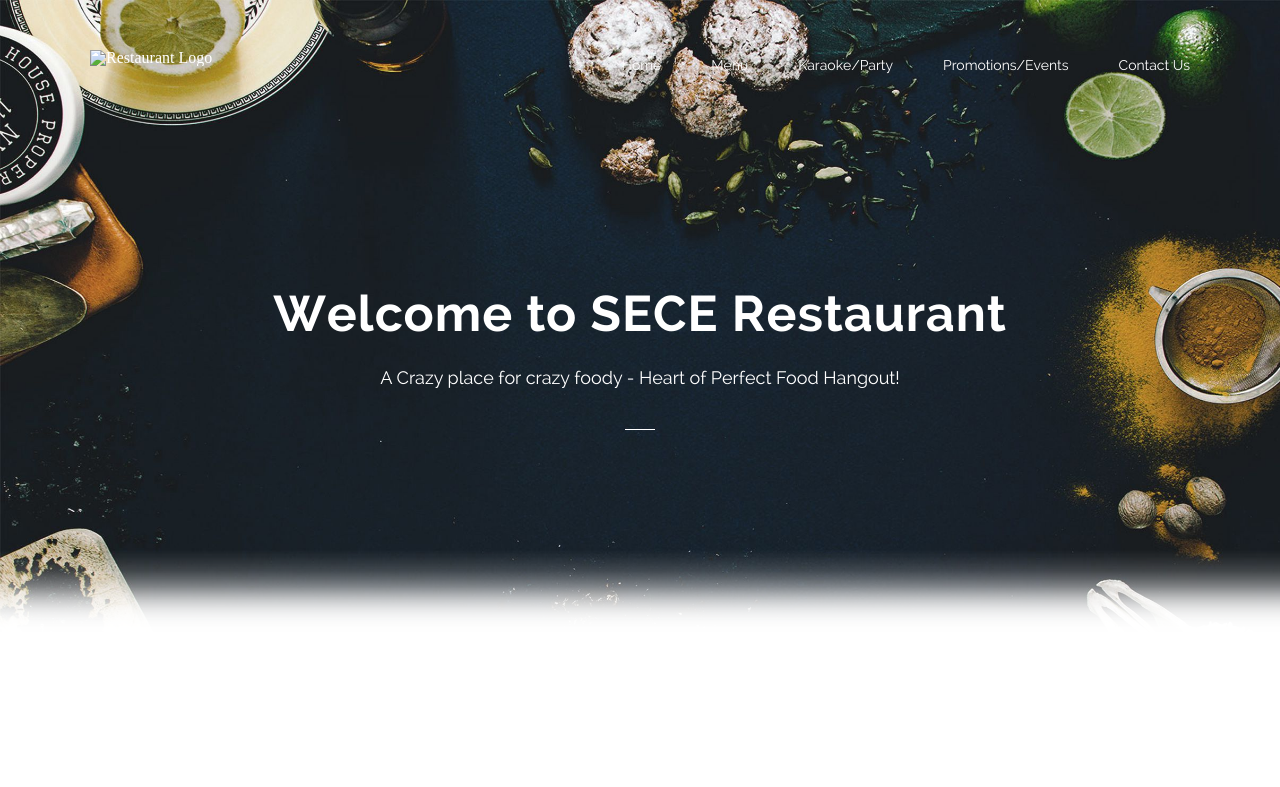
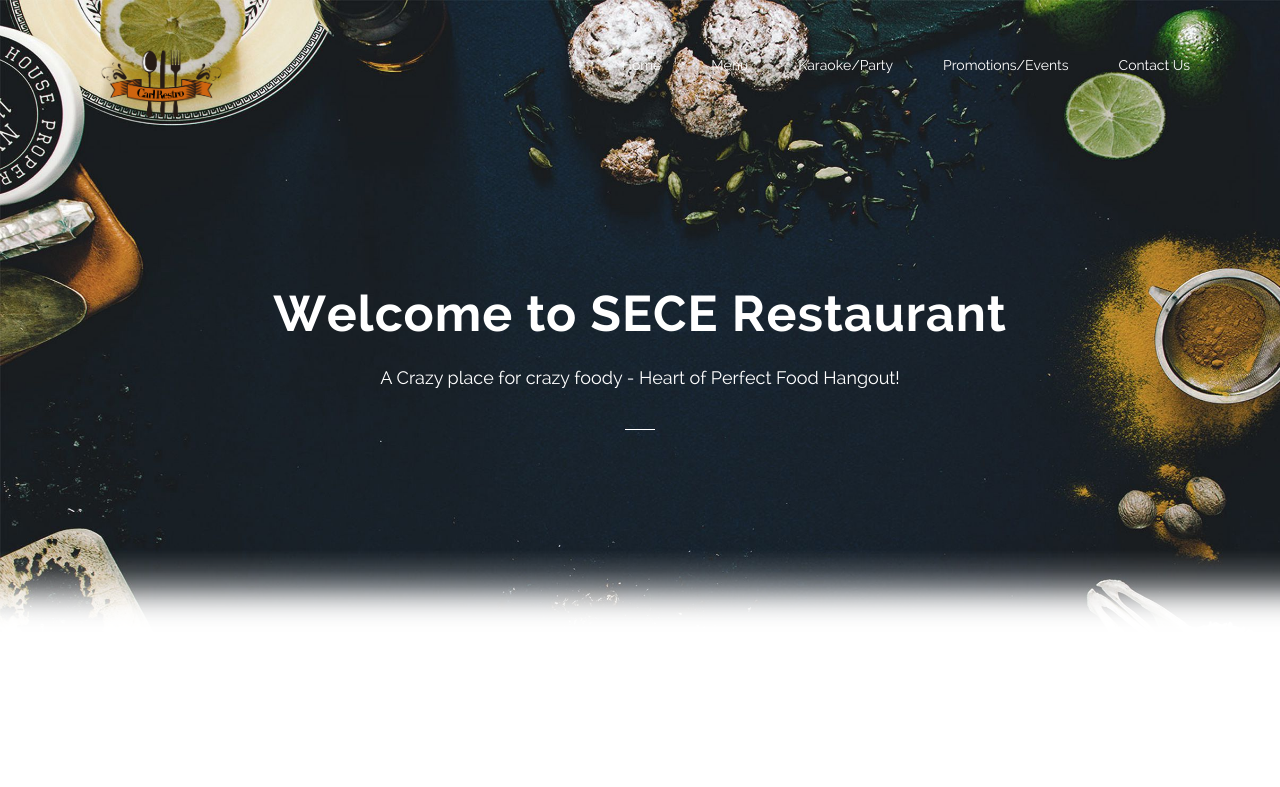
Before and after one commit to ranjithks2002/SECE, a plain HTML site: page index.html in a window 1280 px wide. Shown: the top 787 px of the page. Drawn offline with nearby package versions, Linux system fonts and the light colour scheme; grey boxes are pictures that could not be loaded.

Commit message:
Update index.html

```diff
--- a/index.html
+++ b/index.html
@@ -15,7 +15,7 @@
 
 	<section class="billboard light">
 		<header class="wrapper light">
-			<a href="#"><img class="logo" src=".img/logo.png" alt="Restaurant Logo"/></a>
+			<a href="#"><img class="logo" src="img/logo.png" alt="Restaurant Logo"/></a>
 			<nav>
 				<ul>
 					<li><a href="#">Home</a></li>
```
